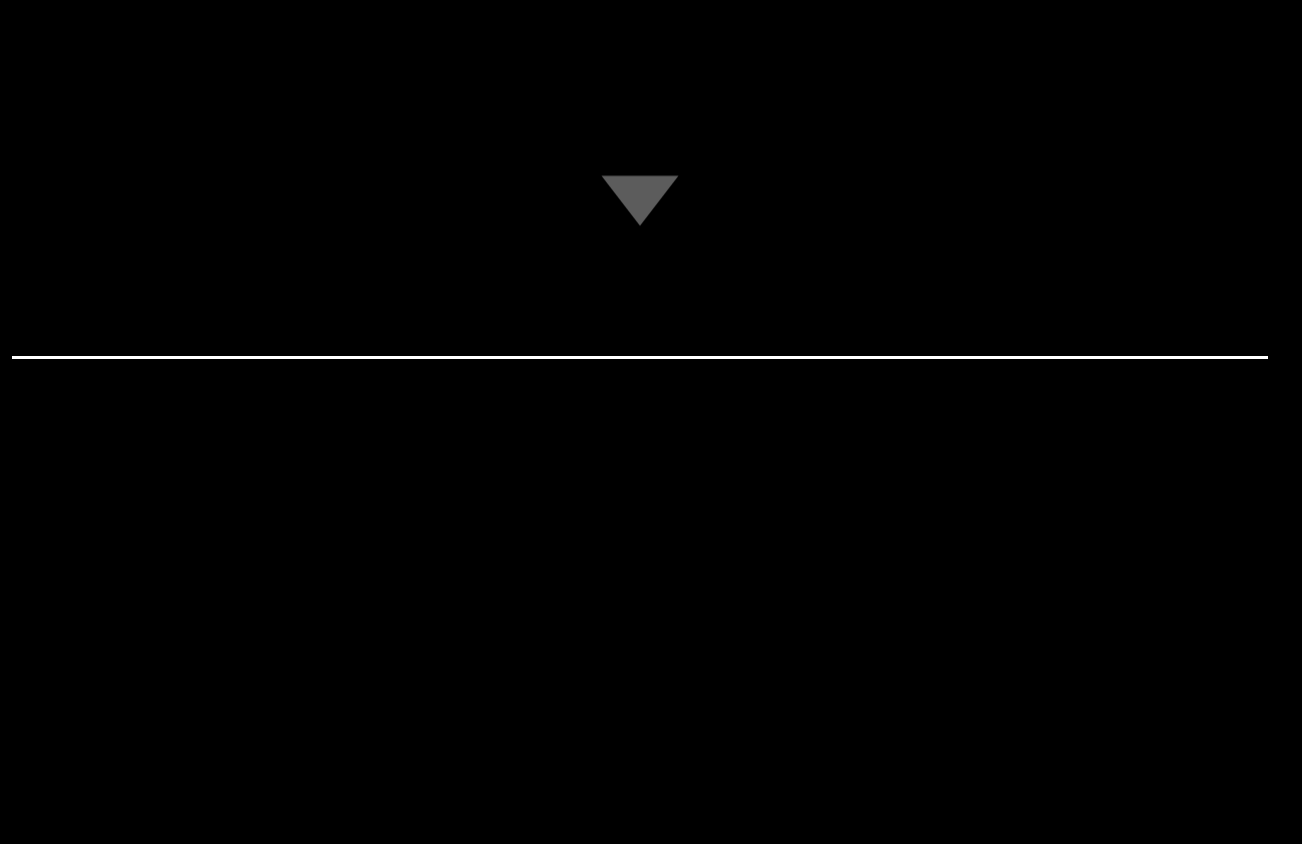
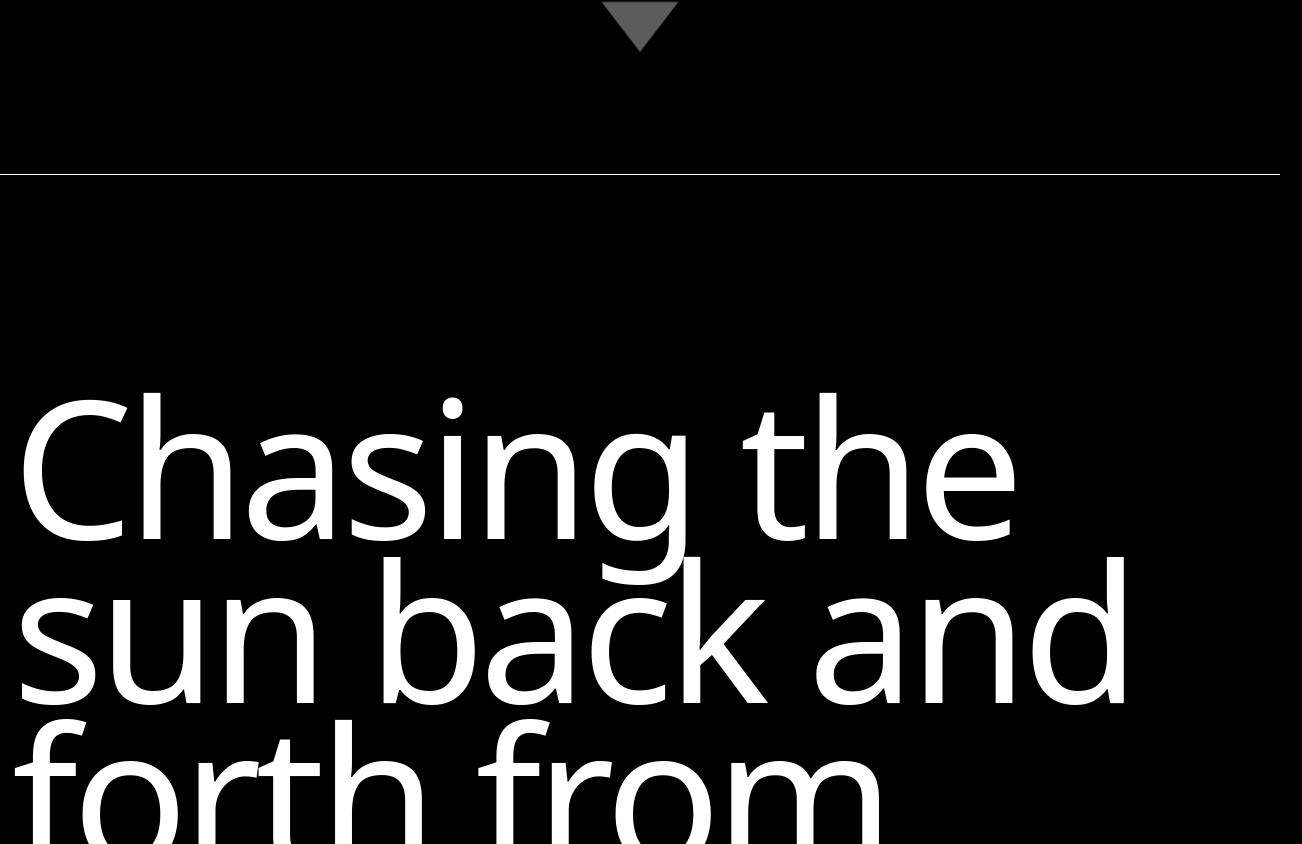
Before and after one commit to NRouger/my-portfolio, a React (Create React App) app: page / in a window 1280 px wide. Shown: the part 1794-2638 px from the top of the page, 1302 px wide, since content can reach past the window. Before the commit the page ends 2153 px from the top, so only its background shows below. Built offline with nearby package versions, Linux system fonts and the light colour scheme; a web font is replaced by a local one.

Commit message:
almost there

```diff
--- a/src/pages/Home.js
+++ b/src/pages/Home.js
@@ -14,17 +14,26 @@ import TypingEffect from "../components/TypingEffect";
 function Home() {
   // const textToDisplay = "Nico"
 
+
   const [showIcon, setShowIcon] = useState(false);
 
   useEffect(() => {
     const timeoutId = setTimeout (() => {
       setShowIcon(true);
-    }, 5000);
+    }, 3000);
 
     return () => {
       clearTimeout(timeoutId);
     };
   }, []);
+
+  // document.addEventListener('DOMContentLoaded', function() {
+  //   document.querySelector('.lower-section').style.display = 'none';
+  // });
+
+  // document.addEventListener('load', function() {
+  //   document.querySelector('.lower-section').style.display = 'block';
+  // });
 
   React.useEffect (() => {
     Aos.init({ duration: 1000 });
@@ -37,10 +46,10 @@ function Home() {
         <div className="home-grid">
           <div data-aos='zoom-in'>
             <div class="py-5">
-              <p className='home subtitle'>Hi there, my name is</p>
-              <TypingEffect text="NICO ROUGER" subtitle="last name" className="custom-typing-effect home title" />
+              <h5 className='home subtitle'>Hi there, my name is</h5>
+              <TypingEffect text="NICO ROUGER" subtitle="" className="custom-typing-effect home title" />
 
-              <p className="home subtitle">And I'm a <strong id='highlight-white'>Web Developer</strong></p>
+              <h5 className="home subtitle mt-4">and I'm a <strong id='highlight-white'>Front-end Web Dev</strong></h5>
               <div class="text-box">
                 {/* any text? */}
               </div>
@@ -55,17 +64,76 @@ function Home() {
                   </div>
                 )}
               </div>
-
             </div>
           </div>
         </div>
       </div>
-      <section class="container-fluid">
-        <div class="line-section mt-5" />
-        <div>
 
-        </div>
-      </section>
+      <div className="line-section mt-5" />
+
+      <div className="container-fluid" >
+        <section className=" lower-section padding-section" >
+          <div className="py-5">
+            <h5 className="home title-2">
+              Chasing the sun back and forth from
+              <strong className="title-2-grey"> Barcelona to Amsterdam</strong>
+            </h5>
+          </div>
+        </section>
+
+        <div className="line-section mb-5"/>
+
+        <section className="lower-section padding-section">
+            <div>
+              <div className="text-box">
+                <h1 className="title-2-grey">About my experience</h1>
+                <div>
+                  <div className="my-5 d-inline-flex align-items-center">
+                    <i className="fas fa-circle mx-2"></i>
+                    <h5 className="subtitle-white">concept/o</h5>
+                  </div>
+                  <p className="mb-5">My first full-stack project at the bootcamp, in which we created a prototype of Airbnb. In which with authentications you can create an account and share, save, and book appointments for different concepts around the city! This immersive program facilitated the acquisition of proficiency in HTML, CSS, Bootstrap, JavaScript ES6, SQL, version control with Git, collaboration using GitHub, deployment on Heroku, and in-depth exploration of the Ruby on Rails framework.</p>
+                  <button className="button-tech-purple">HTML</button>
+                  <button className="button-tech-purple">CSS</button>
+                  <button className="button-tech-purple">Bootstrap</button>
+                  <button className="button-tech-purple">JavaScriptESC6</button>
+                  <button className="button-tech-purple">Ruby</button>
+                  <button className="button-tech-purple">Ruby on Rails</button>
+                  <button className="button-tech-purple">PostgreSQL</button>
+                  <button className="button-tech-purple">Git</button>
+                  <button className="button-tech-purple">Heroku</button>
+                </div>
+
+                <h5 className="subtitle pt-5 mx-4">and my recent collaboration at</h5>
+                <div>
+                  <div className="mt-5 d-inline-flex align-items-center">
+                    <i className="fas fa-circle mx-2"></i>
+                    <h5 className="subtitle-white my-5">Eveness</h5>
+                  </div>
+                  <p className="mb-5">Where as a Front-End Web Developer, I am a vital member of a collaborative team dedicated to crafting an immersive user experience. Our current project involves the creation of a dynamic dashboard for both users and coaches within an innovative educational platform. This platform is poised to seamlessly integrate with emerging features and technologies in the evolving Metaverse landscape.</p>
+                  <button className="button-tech-purple">HTML</button>
+                  <button className="button-tech-purple">CSS</button>
+                  <button className="button-tech-purple">JavaScriptESC6</button>
+                  <button className="button-tech-purple">React.js</button>
+                  <button className="button-tech-purple">Atomic Design</button>
+                </div>
+              </div>
+            </div>
+        </section>
+
+        <div className="line-section mb-5"/>
+
+        <section>
+          <div className="text-box">
+            <h1 className="title-2-grey mb-5 pb-5">About my experience</h1>
+            <p>I’m a Full stack Web Developer, certified by LeWagon Amsterdam. And now Front End web developer at Evenness. I would describe myself as a hard worker who's spontaneous, social, and has a passion for web development, Marketing and and enthusiasm for UI & UX design.
+
+            I believe that websites are a key element of a customer journey, and one of the biggest brand assets of a brand or organisation. It builds trust, creates consistency and establishes one's brand identity.
+
+            I like to combine functionality and aesthetics. As a fullstack developer, I enjoy working on all aspects of the application lifecycle, from backend architecture and development to frontend design and usability.</p>
+          </div>
+        </section>
+      </div>
     </div>
   );
 }
--- a/src/styles/App.css
+++ b/src/styles/App.css
@@ -4,7 +4,7 @@
 body {
   /* font-family: 'open sauce one', sans-serif; */
   font-family: 'Manrope', sans-serif;
-  color: #5c5c5c;
+  color: white;
 }
 
 #background-color {
@@ -17,24 +17,46 @@ body {
   color: white;
   font-size: 25vw;
   letter-spacing: -15px;
-  margin: -2rem 0 -1rem -10px;
+  margin: 0rem 0 -1rem -10px;
   line-height: 0.85em;
   justify-content: left;
   padding: 1rem 0rem;
 
 }
 
-.title-m {
-  font-size: xx-large;
+.title-2 {
+  font-size: 15vw;
+  font-weight: 400;
   /* color: #a7a7a7; */
+  letter-spacing: -6px;
+  line-height: 0.85em;
+  color: white;
+}
+
+.title-2-grey {
+  font-size: 15vw;
+  /* color: #a7a7a7; */
+  letter-spacing: -6px;
+  line-height: 0.85em;
   color: #5c5c5c;
 }
 
 .subtitle {
   /* color: #a7a7a7; */
+  font-weight: 400;
   color: #5c5c5c;
-  font-size: 4rem;
+  font-size: 8vw;
   letter-spacing: -3px;
+  line-height: 0.9;
+}
+
+.subtitle-white {
+  /* color: #a7a7a7; */
+  color: white;
+  font-weight: 400;
+  font-size: 6vw;
+  letter-spacing: -3px;
+  line-height: 0.9;
 }
 
 #highlight-white {
@@ -42,7 +64,7 @@ body {
 }
 
 p {
-  color: #5c5c5c;
+  color: white;
   margin: 0px;
   font-size: 3.5vw;
 }
@@ -52,6 +74,7 @@ p {
 }
 
 .line-section {
+  border-bottom: 1px;
   border-bottom-style: solid;
   border-bottom-color: white;
   width: 100%;
@@ -82,6 +105,16 @@ p {
   text-align: right;
   margin: 1rem;
 }
+/*
+.lower-section {
+  height: 300px;
+  display: none;
+} */
+
+.padding-section {
+  padding:10rem 0 10rem 0;
+}
+
 
 /* ############## MEDIA QUERIES ############## */
 
--- a/src/styles/Buttons.css
+++ b/src/styles/Buttons.css
@@ -10,6 +10,20 @@
     background-color: purple;
     color: white;
   }
+}
+
+.button-tech-purple {
+  border: solid;
+  display: inline-block;
+  border-radius: 1px;
+  border-width: 1px;
+  background-color: #3c23dc33;
+  border-color: #3D23DC;
+  color: white;
+  padding: 20px 40px;
+  font-size: 2rem;
+  margin: 10px;
+  cursor: pointer;
 }
 
 /* ##### */
--- a/src/styles/Icons.css
+++ b/src/styles/Icons.css
@@ -17,5 +17,5 @@
   flex-direction: column;
   justify-content: flex-end;
   align-items: center;
-  margin-top: 69%;
+  margin-top: 34rem;
 }
--- a/src/styles/Navbar.css
+++ b/src/styles/Navbar.css
@@ -28,7 +28,6 @@ a:hover {
   color: greenyellow;
   transform: translateX(50%) rotate(); /* Rotate the subtitle by 90 degrees */
   width: 20%;
-
 }
 
 .nav-list {
@@ -50,7 +49,7 @@ a:hover {
   }
 
   li {
-    font-size: 2.5em;
+    font-size: 2.5vw;
   }
 
   .nav-item-left {
```
